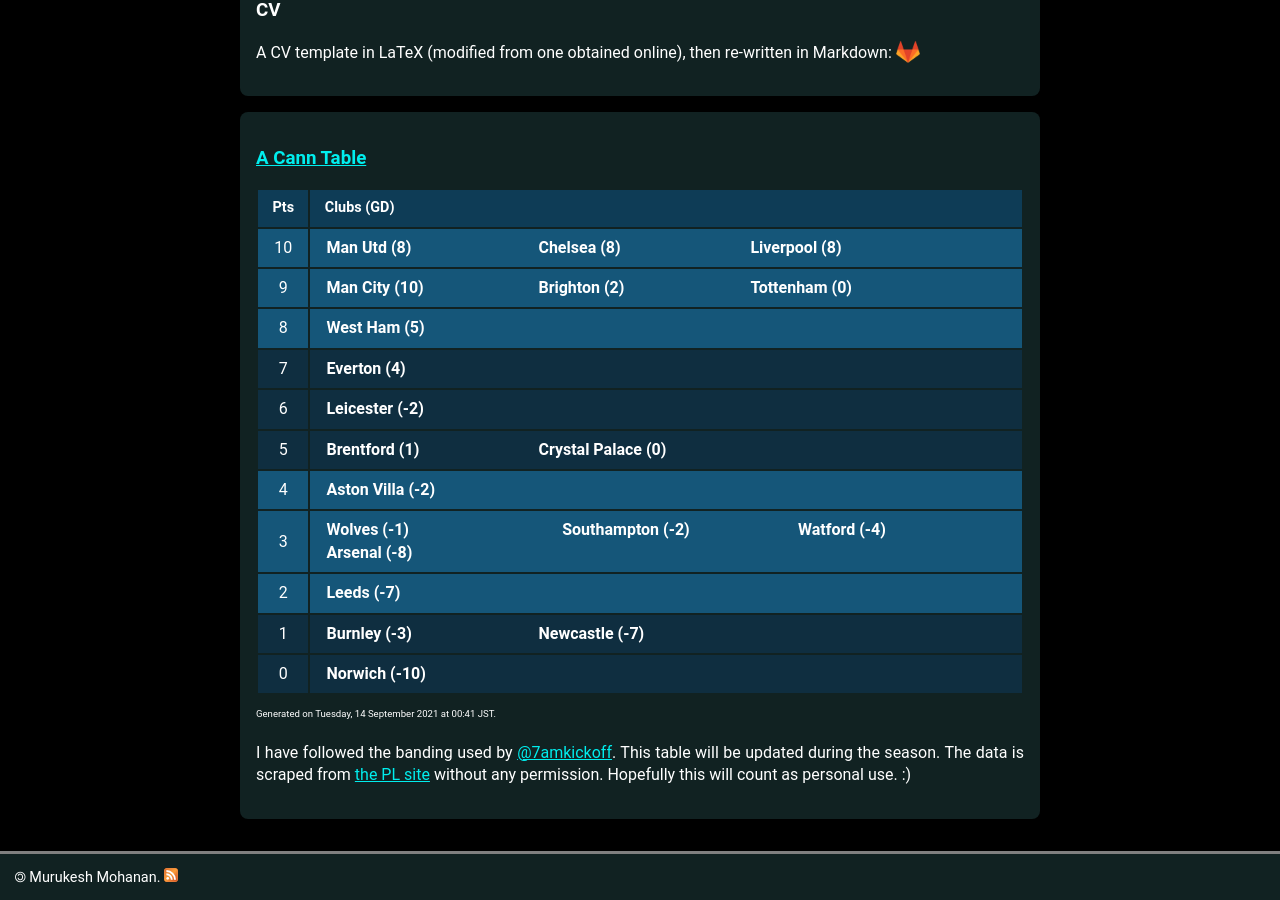
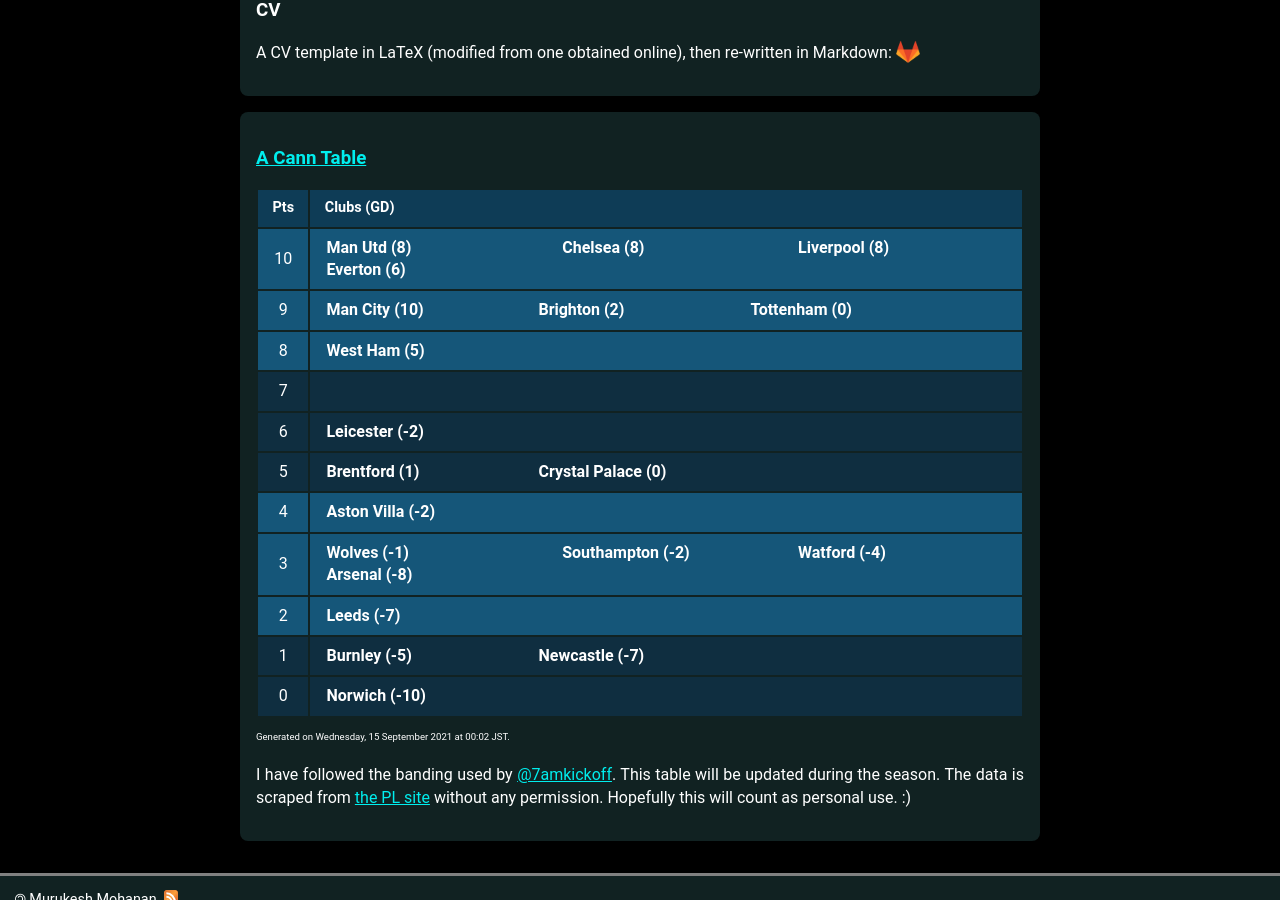
Before and after one commit to muru/muru.github.io, a Jekyll site: the page built from resources.md, in a window 1280 px wide and 900 px high, scrolled down 1257 px. Built offline with Jekyll 4.4.1, drawn with Linux system fonts in a browser that asks for light colours; some web fonts are replaced.

Commit message:
updated cann-table: Wed 15 Sep 00:02:30 JST 2021

```diff
--- a/cann-table.html
+++ b/cann-table.html
@@ -6,6 +6,7 @@
 			<span class="club-name"> Man Utd (8) </span>
 			<span class="club-name"> Chelsea (8) </span>
 			<span class="club-name"> Liverpool (8) </span>
+			<span class="club-name"> Everton (6) </span>
 		</td>
  	</tr>
 	<tr class="cann-row-1">
@@ -25,7 +26,6 @@
 	<tr class="cann-row-2">
 		<td class="cann-point"> 7 </td>
 		<td class="cann-clubs">
-			<span class="club-name"> Everton (4) </span>
 		</td>
  	</tr>
 	<tr class="cann-row-2">
@@ -65,7 +65,7 @@
 	<tr class="cann-row-2">
 		<td class="cann-point"> 1 </td>
 		<td class="cann-clubs">
-			<span class="club-name"> Burnley (-3) </span>
+			<span class="club-name"> Burnley (-5) </span>
 			<span class="club-name"> Newcastle (-7) </span>
 		</td>
  	</tr>
@@ -76,4 +76,4 @@
 		</td>
  	</tr>
 </table>
-<span id="cann-gen-note"> Generated on  Tuesday, 14 September 2021 at 00:41 JST. </span>
+<span id="cann-gen-note"> Generated on  Wednesday, 15 September 2021 at 00:02 JST. </span>
```
